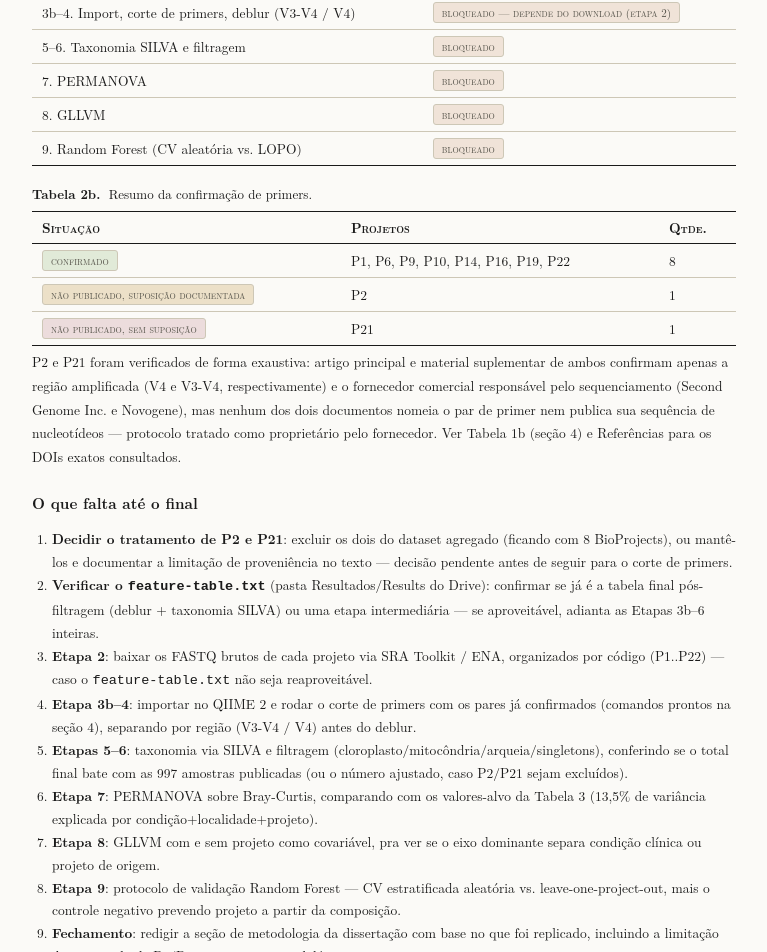
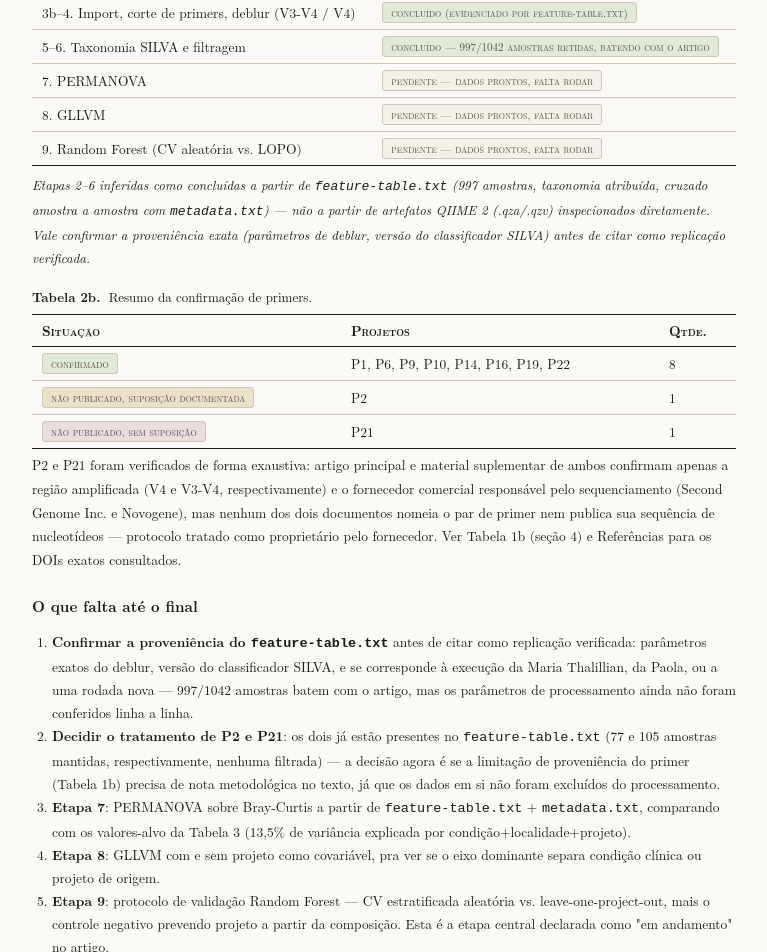
Before and after one commit to tassid/cervical-cancer-microbiome-ml, a React (Vite) app: page / in a window 1280 px wide. Shown: the part 9991-10943 px from the top of the page, without its empty margins (366-1133 px from the left). Built offline with nearby package versions, Linux system fonts and the light colour scheme.

Commit message:
Revise pipeline stage statuses and descriptions
Updated the status of various pipeline stages in the table, marking several as completed and adjusting the descriptions accordingly.

```diff
--- a/src/App.tsx
+++ b/src/App.tsx
@@ -1191,15 +1191,25 @@ export default function App() {
               <thead><tr><th>Etapa</th><th>Status</th></tr></thead>
               <tbody>
                 <tr><td>1. Accessions e metadados clínicos</td><td><span className="status-badge done">concluído</span></td></tr>
-                <tr><td>2. Download dos FASTQ (10 BioProjects)</td><td><span className="status-badge pending">pendente</span></td></tr>
+                <tr><td>2. Download dos FASTQ (10 BioProjects)</td><td><span className="status-badge done">concluído (evidenciado por feature-table.txt)</span></td></tr>
                 <tr><td>3a. Confirmação de primers por BioProject</td><td><span className="status-badge done">concluído (8/10)</span></td></tr>
-                <tr><td>3b–4. Import, corte de primers, deblur (V3-V4 / V4)</td><td><span className="status-badge blocked">bloqueado — depende do download (etapa 2)</span></td></tr>
-                <tr><td>5–6. Taxonomia SILVA e filtragem</td><td><span className="status-badge blocked">bloqueado</span></td></tr>
-                <tr><td>7. PERMANOVA</td><td><span className="status-badge blocked">bloqueado</span></td></tr>
-                <tr><td>8. GLLVM</td><td><span className="status-badge blocked">bloqueado</span></td></tr>
-                <tr><td>9. Random Forest (CV aleatória vs. LOPO)</td><td><span className="status-badge blocked">bloqueado</span></td></tr>
+                <tr><td>3b–4. Import, corte de primers, deblur (V3-V4 / V4)</td><td><span className="status-badge done">concluído (evidenciado por feature-table.txt)</span></td></tr>
+                <tr><td>5–6. Taxonomia SILVA e filtragem</td><td><span className="status-badge done">concluído — 997/1042 amostras retidas, batendo com o artigo</span></td></tr>
+                <tr><td>7. PERMANOVA</td><td><span className="status-badge pending">pendente — dados prontos, falta rodar</span></td></tr>
+                <tr><td>8. GLLVM</td><td><span className="status-badge pending">pendente — dados prontos, falta rodar</span></td></tr>
+                <tr><td>9. Random Forest (CV aleatória vs. LOPO)</td><td><span className="status-badge pending">pendente — dados prontos, falta rodar</span></td></tr>
               </tbody>
             </table>
+            <p style={{ fontSize: 13, fontStyle: "italic", marginTop: 8 }}>
+              Etapas 2–6 inferidas como concluídas a partir de{" "}
+              <code>feature-table.txt</code> (997 amostras, taxonomia
+              atribuída, cruzado amostra a amostra com{" "}
+              <code>metadata.txt</code>) — não a partir de artefatos QIIME 2
+              (.qza/.qzv) inspecionados diretamente. Vale confirmar a
+              proveniência exata (parâmetros de deblur, versão do
+              classificador SILVA) antes de citar como replicação
+              verificada.
+            </p>
 
             <table className="formal">
               <caption><span className="cap-label">Tabela 2b.</span> Resumo da confirmação de primers.</caption>
@@ -1224,38 +1234,24 @@ export default function App() {
             <h3 style={{ fontSize: 15, marginTop: 24 }}>O que falta até o final</h3>
             <ol style={{ fontSize: 13.5, lineHeight: 1.7, paddingLeft: 20 }}>
               <li>
-                <strong>Decidir o tratamento de P2 e P21</strong>: excluir os
-                dois do dataset agregado (ficando com 8 BioProjects), ou
-                mantê-los e documentar a limitação de proveniência no texto
-                — decisão pendente antes de seguir para o corte de primers.
+                <strong>Confirmar a proveniência do <code>feature-table.txt</code></strong>{" "}
+                antes de citar como replicação verificada: parâmetros exatos
+                do deblur, versão do classificador SILVA, e se corresponde à
+                execução da Maria Thalillian, da Paola, ou a uma rodada nova
+                — 997/1042 amostras batem com o artigo, mas os parâmetros
+                de processamento ainda não foram conferidos linha a linha.
               </li>
               <li>
-                <strong>Verificar o <code>feature-table.txt</code></strong>{" "}
-                (pasta Resultados/Results do Drive): confirmar se já é a
-                tabela final pós-filtragem (deblur + taxonomia SILVA) ou uma
-                etapa intermediária — se aproveitável, adianta as Etapas
-                3b–6 inteiras.
+                <strong>Decidir o tratamento de P2 e P21</strong>: os dois já
+                estão presentes no <code>feature-table.txt</code> (77 e 105
+                amostras mantidas, respectivamente, nenhuma filtrada) — a
+                decisão agora é se a limitação de proveniência do primer
+                (Tabela 1b) precisa de nota metodológica no texto, já que os
+                dados em si não foram excluídos do processamento.
               </li>
               <li>
-                <strong>Etapa 2</strong>: baixar os FASTQ brutos de cada
-                projeto via SRA Toolkit / ENA, organizados por código
-                (P1..P22) — caso o <code>feature-table.txt</code> não seja
-                reaproveitável.
-              </li>
-              <li>
-                <strong>Etapa 3b–4</strong>: importar no QIIME 2 e rodar o
-                corte de primers com os pares já confirmados (comandos
-                prontos na seção 4), separando por região (V3-V4 / V4) antes
-                do deblur.
-              </li>
-              <li>
-                <strong>Etapas 5–6</strong>: taxonomia via SILVA e filtragem
-                (cloroplasto/mitocôndria/arqueia/singletons), conferindo se o
-                total final bate com as 997 amostras publicadas (ou o número
-                ajustado, caso P2/P21 sejam excluídos).
-              </li>
-              <li>
-                <strong>Etapa 7</strong>: PERMANOVA sobre Bray-Curtis,
+                <strong>Etapa 7</strong>: PERMANOVA sobre Bray-Curtis a partir
+                de <code>feature-table.txt</code> + <code>metadata.txt</code>,
                 comparando com os valores-alvo da Tabela 3 (13,5% de variância
                 explicada por condição+localidade+projeto).
               </li>
@@ -1268,12 +1264,15 @@ export default function App() {
                 <strong>Etapa 9</strong>: protocolo de validação Random
                 Forest — CV estratificada aleatória vs. leave-one-project-out,
                 mais o controle negativo prevendo projeto a partir da
-                composição.
+                composição. Esta é a etapa central declarada como "em
+                andamento" no artigo.
               </li>
               <li>
                 <strong>Fechamento</strong>: redigir a seção de metodologia
                 da dissertação com base no que foi replicado, incluindo a
-                limitação documentada de P2/P21 como nota metodológica.
+                nota sobre P16 (55 vs. 26 amostras de câncer entre o
+                TCC de 2025 e o artigo LATINOWARE) e a proveniência do
+                primer de P2/P21 como notas metodológicas.
               </li>
             </ol>
 
```
